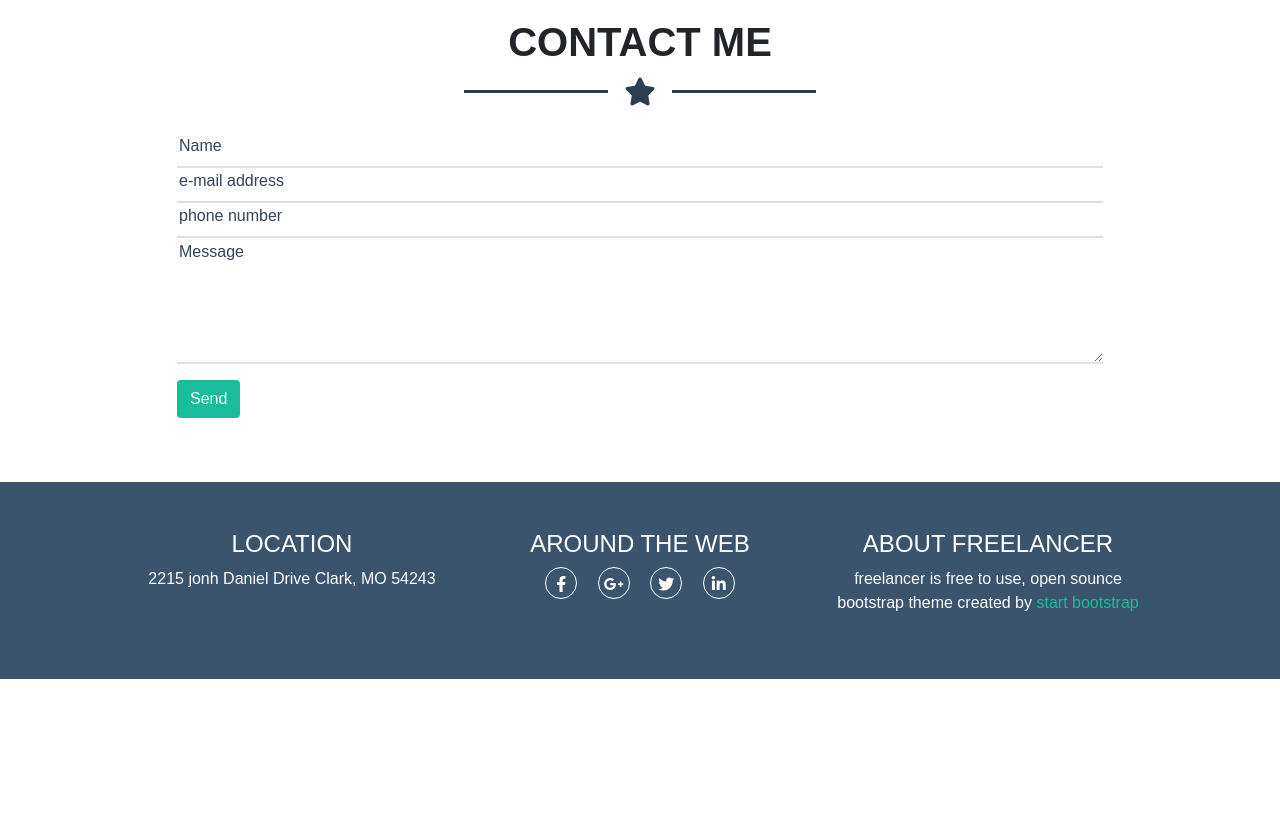
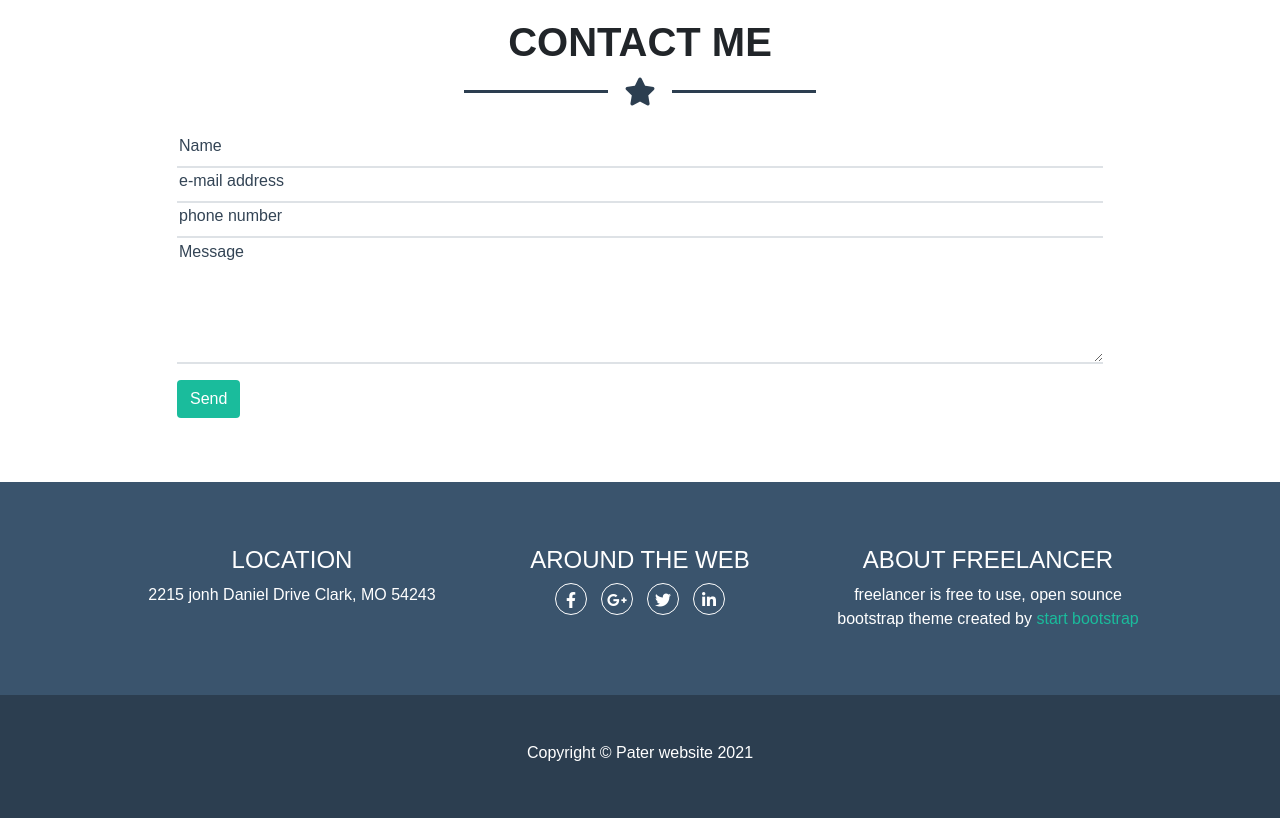
Before and after one commit to pater97/html-css-bootstrap-freelancer, a plain HTML site: page index.html in a window 1280 px wide. Shown: the part 1742-2560 px from the top of the page. Before the commit the page ends 2421 px from the top, so only its background shows below. Drawn offline with nearby package versions, Linux system fonts and the light colour scheme.

Commit message:
esercizio base completo

```diff
--- a/index.html
+++ b/index.html
@@ -57,7 +57,7 @@
                         <i class="fa fa-star fs-3 mx-3"></i>
                         <hr>
                     </div>
-                    <div class="fs-5 pb-5">GRAPHIC ARTIST - WEB DESIGNER - ILLUSTRATOR</div>
+                    <div class="fs-5 pb-5 text-center">GRAPHIC ARTIST - WEB DESIGNER - ILLUSTRATOR</div>
                 </div>
             </div>
         </section>
@@ -162,11 +162,11 @@
         <section id="find_us" class="container-fluid">
             <div class="container">
                 <div class="row text-center text-white p-5">
-                    <div class="col-md-4">
+                    <div class="col-md-4 mt-3">
                         <h4>LOCATION</h4>
                         <p>2215 jonh Daniel Drive Clark, MO 54243</p>
                     </div>
-                    <div class="col-md-4">
+                    <div class="col-md-4 mt-3">
                         <h4>AROUND THE WEB</h4>
                         <div>
                             <i class="fab fa-facebook-f"></i>
@@ -175,7 +175,7 @@
                             <i class="fab fa-linkedin-in"></i>
                         </div>
                     </div>
-                    <div class="col-md-4">
+                    <div class="col-md-4 mt-3">
                         <h4>ABOUT FREELANCER</h4>
                         <p>
                             freelancer is free to use, open sounce bootstrap theme created by
@@ -186,7 +186,9 @@
             </div>
         </section>
         <section id="copy" class="container-fluid">
-
+            <div class="text-center text-white py-5">
+                <h6>Copyright © Pater website 2021</h6>
+            </div>
         </section>
     </footer>
 </body>
--- a/style.css
+++ b/style.css
@@ -19,7 +19,7 @@ body{
     border-radius: 50%;
     vertical-align: middle;
     line-height: 2rem;
-    margin: 0 .5rem;
+    margin: 0 .3rem;
 }
 /* utility */
 .fs_sm{
@@ -35,7 +35,7 @@ body{
     background-color: #1ABC9C;
 }
 
-header,#portfolio hr,#contact hr{
+header,#portfolio hr,#contact hr,#copy{
     background-color:#2C3E50 ;
 }
 #portfolio .fa-star,#contact .fa-star{
```
